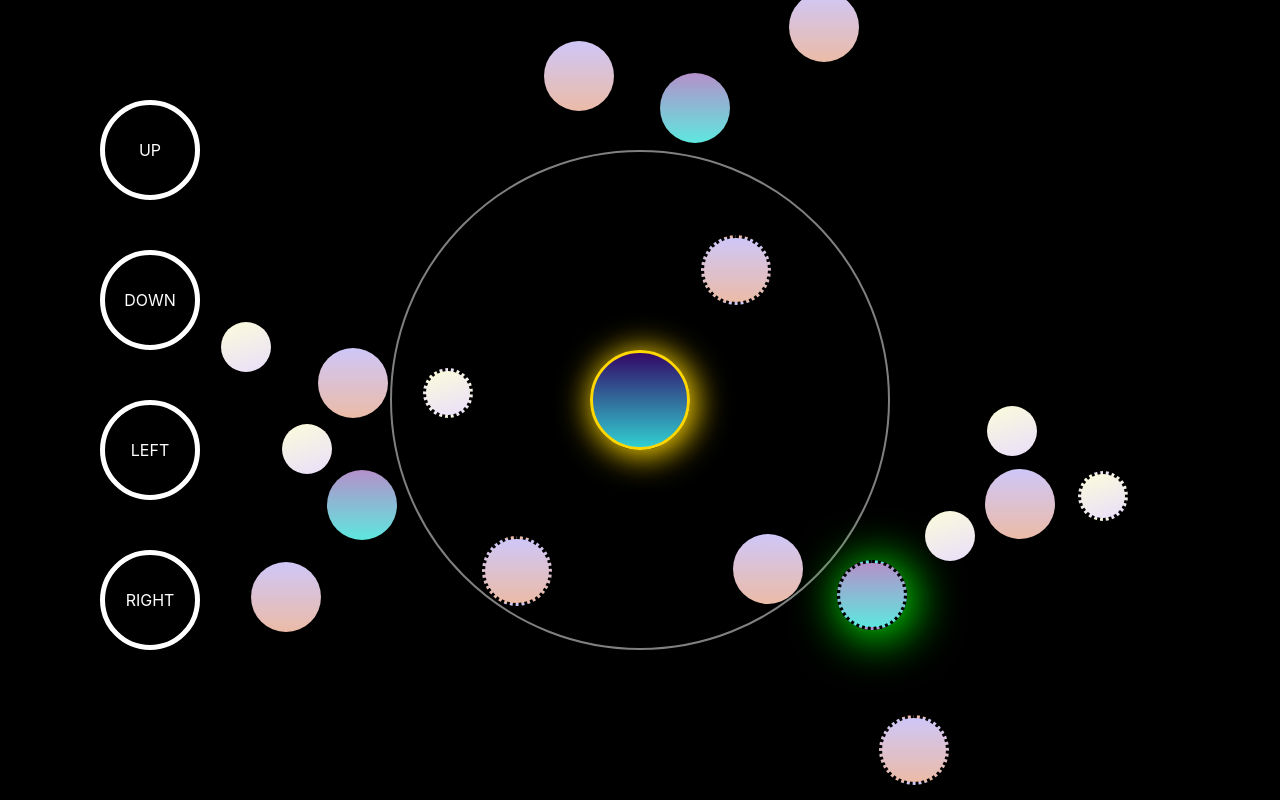
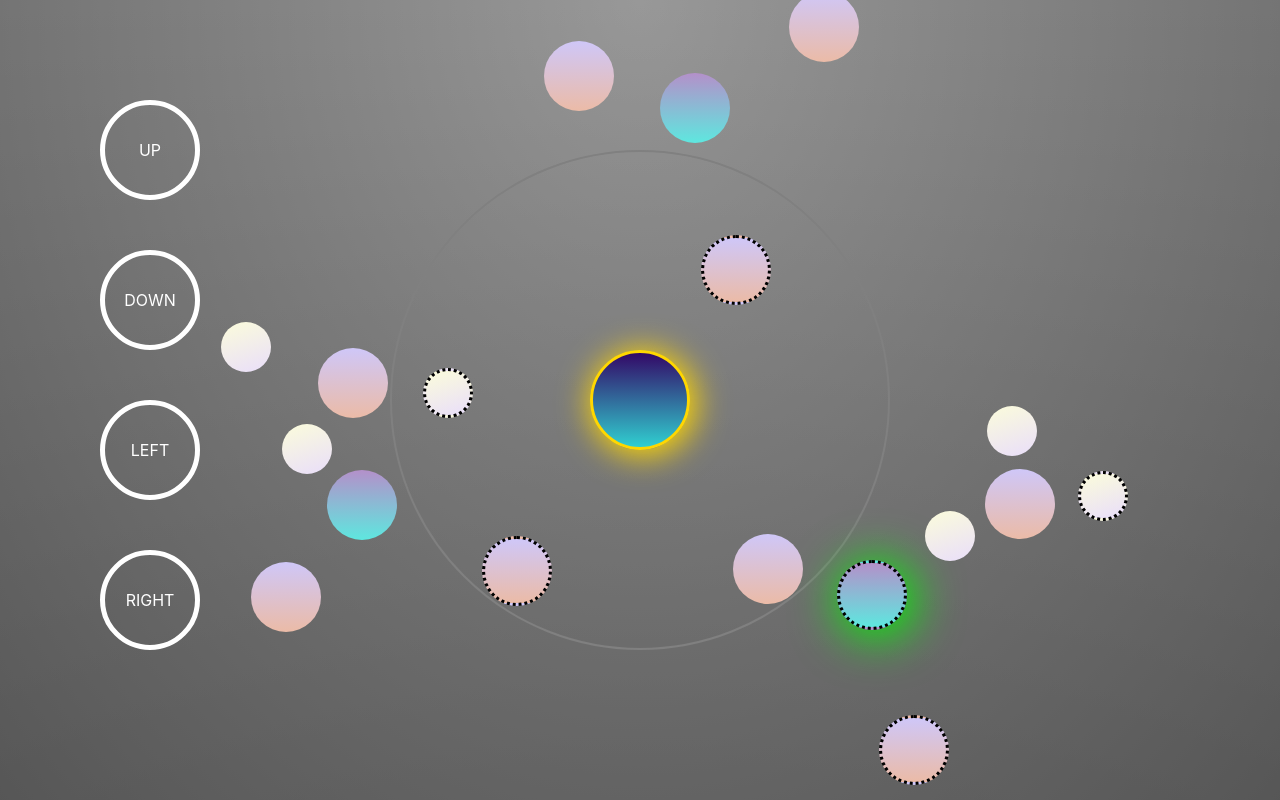
Before and after one commit to lisa-von-mond/bloomcraft, a Next.js app: page / in a window 1280 px wide. Built offline with nearby package versions, Linux system fonts and the light colour scheme.

Commit message:
change background to black gradient

```diff
--- a/pages/index.jsx
+++ b/pages/index.jsx
@@ -25,7 +25,8 @@
 }
 
 const MyMain = styled.div`
-  background-color:black;
+background: linear-gradient(to bottom, rgba(255,255,255,0.15) 0%, rgba(0,0,0,0.15) 100%), radial-gradient(at top center, rgba(255,255,255,0.40) 0%, rgba(0,0,0,0.40) 120%) #989898;
+background-blend-mode: multiply,multiply;
   height:100vh;
   width:100vw;
   display:flex;
```
Also changed, not shown: .babelrc (deleted), pages/game.js (deleted).
